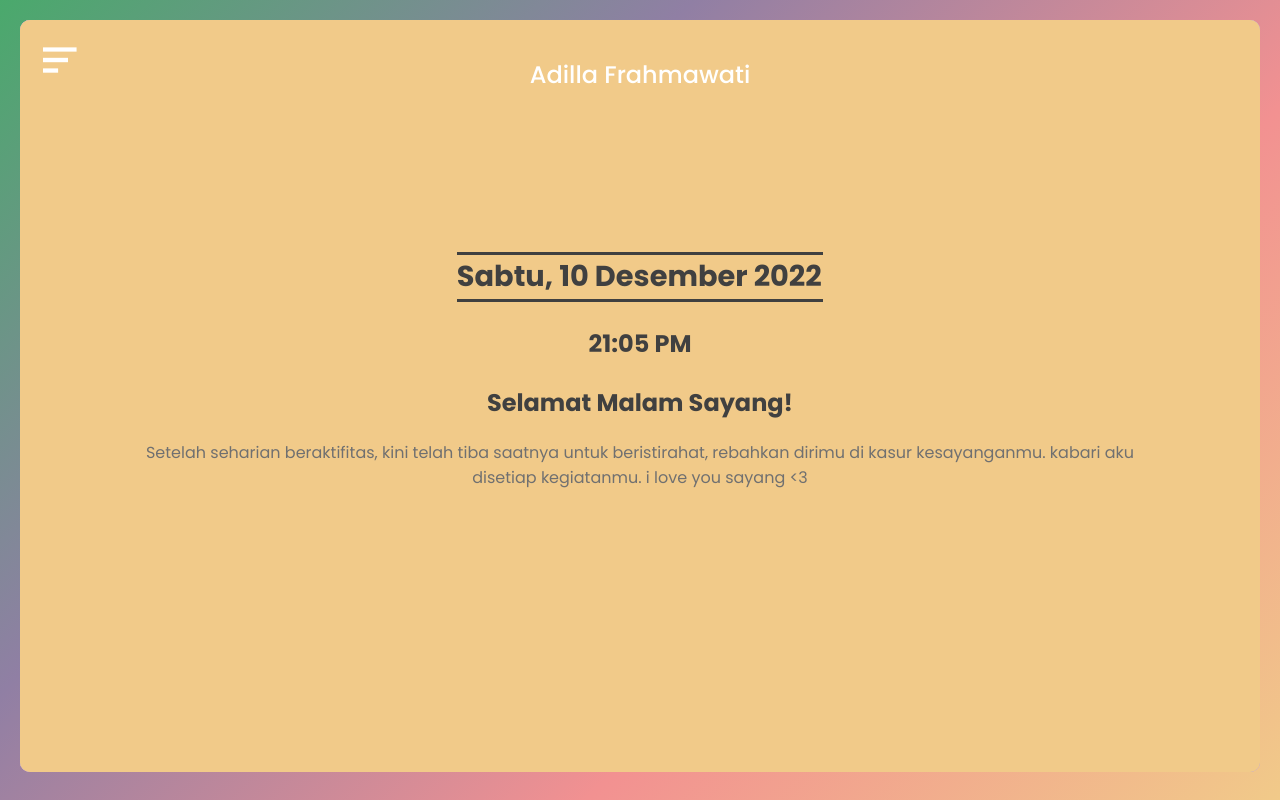
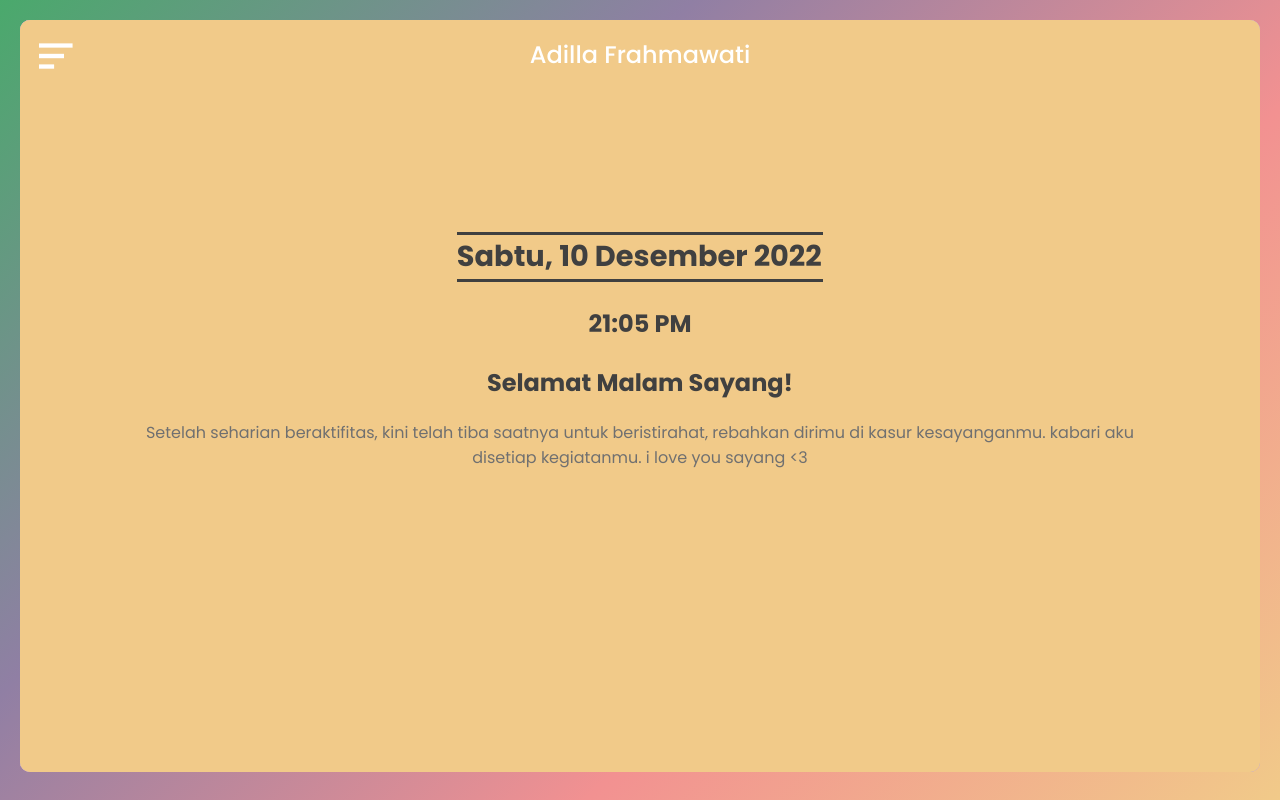
Before and after one commit to vstinrty/watiiaas, a plain HTML site: page index.html in a window 1280 px wide. Both pictures are taken after a click on the button "Mulai Sekarang". Drawn offline with nearby package versions, Linux system fonts and the light colour scheme.

Commit message:
Update style.css

```diff
--- a/css/style.css
+++ b/css/style.css
@@ -161,8 +161,8 @@ section.after {
   z-index: 10;
   top: 0;
   left: 0;
-  height: 80px;
-  width: 80px;
+  height: 72px;
+  width: 72px;
   cursor: pointer;
   background: url(../gambar/menu.png) no-repeat center;
   background-size: 44px;
@@ -181,7 +181,6 @@ section.after {
   font-family: 'Poppins', sans-serif;
   text-align: center;
   margin: 0;
-  margin-top: 20px;
   line-height: 70px;
   -webkit-user-select: halaman1;
 }
```
